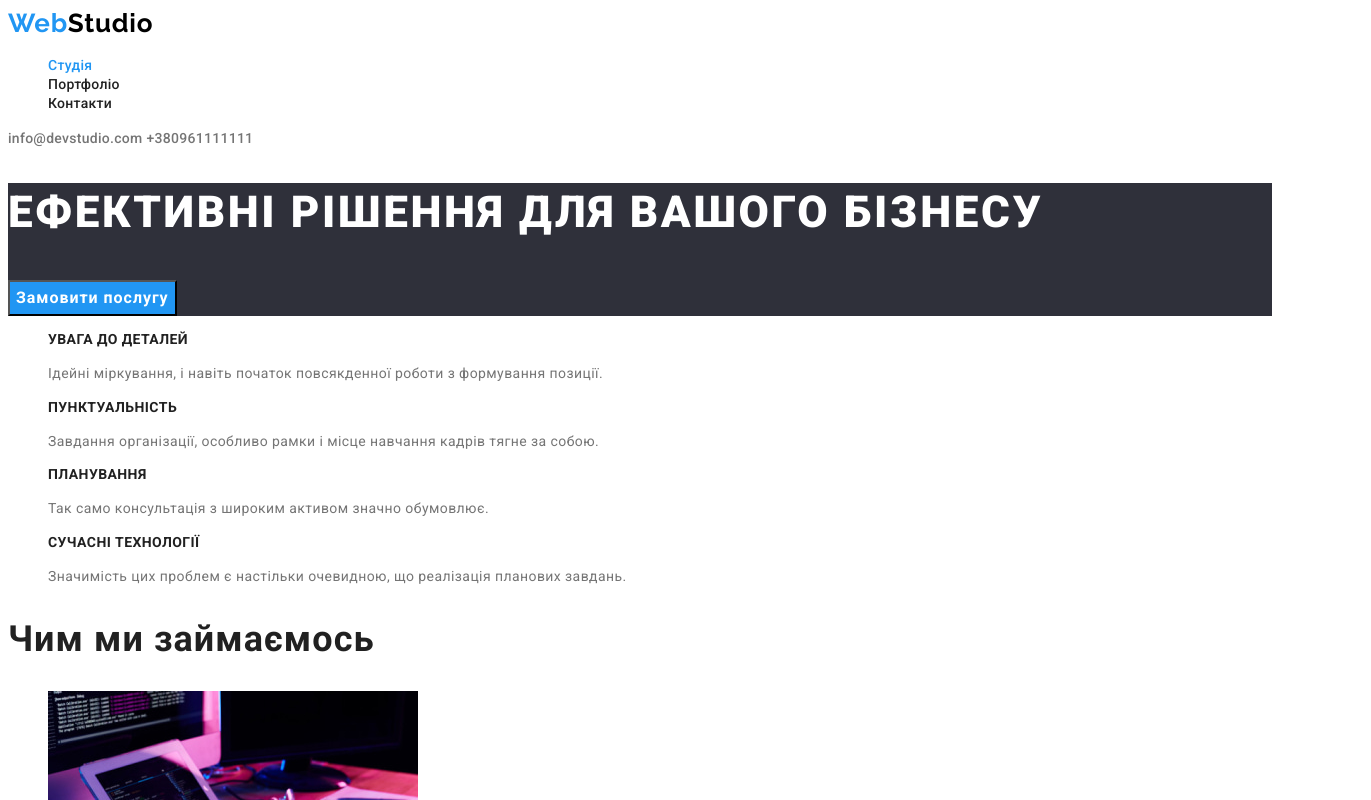
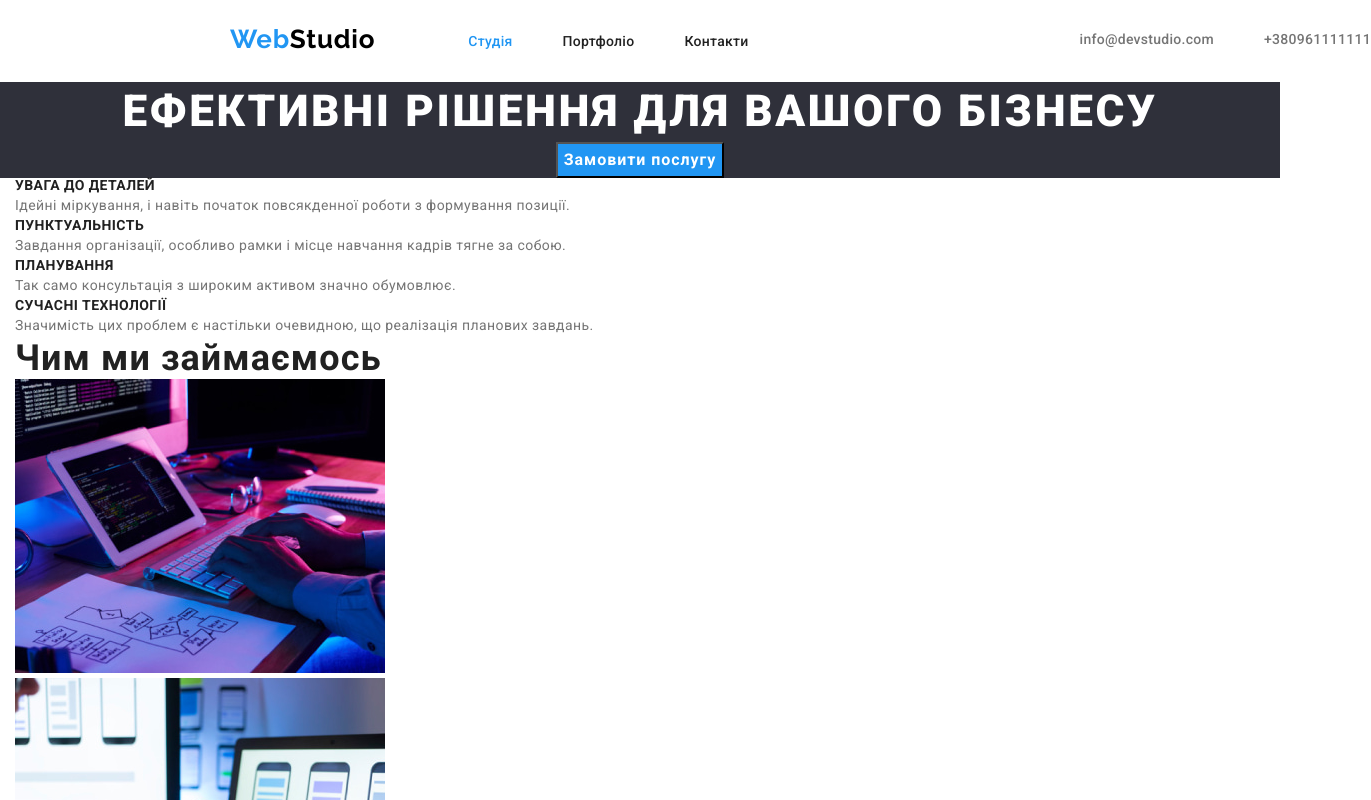
Before and after one commit to Korniy/goit-markup-hw-03, a plain HTML site: page index.html in a window 1280 px wide. Shown: the top 800 px of the page, 1371 px wide, since content can reach past the window. Drawn offline with nearby package versions, Linux system fonts and the light colour scheme.

Commit message:
Дабавляє геометрію до шапки сайту

```diff
--- a/css/styles.css
+++ b/css/styles.css
@@ -1,8 +1,8 @@
 :root {
   /* Основний шрифт */
-  --main-font: 'Roboto', sans-serif;
+  --main-font: "Roboto", sans-serif;
   /* Другорядний шрифт */
-  --secondary-font: 'Raleway', sans-serif;
+  --secondary-font: "Raleway", sans-serif;
 
   /* Основний колір */
   --main-text-color: #212121;
@@ -22,6 +22,22 @@ body {
   color: var(--main-text-color);
 }
 
+.container {
+  width: 1200px;
+  padding-right: 15px;
+  padding-left: 15px;
+}
+
+h1,
+h2,
+h3,
+p,
+ul {
+  margin-top: 0;
+  margin-bottom: 0;
+  padding-left: 0;
+}
+
 .list {
   list-style: none;
 }
@@ -30,12 +46,25 @@ body {
   text-decoration: none;
 }
 
+span {
+  color: var(--accent-text-color);
+}
+
 /* Шапка сайту HEDER */
 .header {
   background-color: var(--main-light-bg);
 }
 
+.header-container {
+  display: flex;
+}
+
 .header-link {
+  margin-top: 24px;
+  margin-right: 93px;
+  margin-bottom: 25px;
+  margin-left: 215px;
+
   font-family: var(--secondary-font);
   font-weight: 700;
   font-size: 26px;
@@ -44,8 +73,18 @@ body {
   color: #000000;
 }
 
-span {
-  color: var(--accent-text-color);
+.nav-list {
+  display: flex;
+}
+
+.nav-item {
+  display: block;
+  margin-top: 32px;
+  margin-bottom: 32px;
+}
+
+.nav-item:not(:last-child) {
+  margin-right: 50px;
 }
 
 .nav-link {
@@ -65,7 +104,12 @@ span {
   color: var(--accent-text-color);
 }
 
-.header-mail {
+.header-mail,
+.header-phone {
+  margin-top: 32px;
+  margin-bottom: 32px;
+  margin-right: 50px;
+
   font-weight: 500;
   font-size: 14px;
   line-height: 1.14;
@@ -74,11 +118,11 @@ span {
 }
 
 .header-phone {
-  font-weight: 500;
-  font-size: 14px;
-  line-height: 1.14;
-  letter-spacing: 0.02em;
-  color: var(--second-text-color);
+  margin-right: 215px;
+}
+
+.header-mail {
+  margin-left: 331px;
 }
 
 .header-phone:hover,
@@ -94,6 +138,7 @@ span {
 /* Секція герой HERO */
 .hero {
   background-color: var(--black-bg-color);
+  text-align: center;
 }
 
 .hero-title {
--- a/index.html
+++ b/index.html
@@ -5,18 +5,26 @@
     <meta http-equiv="X-UA-Compatible" content="IE=edge" />
     <meta name="viewport" content="width=device-width, initial-scale=1.0" />
     <title>WebStudio</title>
+    <!-- Шрифти goolge fonts -->
     <link rel="preconnect" href="https://fonts.googleapis.com" />
     <link rel="preconnect" href="https://fonts.gstatic.com" crossorigin />
     <link
       href="https://fonts.googleapis.com/css2?family=Raleway:wght@700&family=Roboto:wght@400;500;700;900&display=swap"
       rel="stylesheet"
     />
+    <!-- Нормалізатор стилів -->
+    <link
+      rel="stylesheet"
+      href="https://cdnjs.cloudflare.com/ajax/libs/modern-normalize/1.1.0/modern-normalize.min.css"
+    />
+    <!-- Таблиця стилів -->
     <link rel="stylesheet" href="./css/styles.css" />
   </head>
   <body>
     <!-- Шапка сайту -->
 
     <header class="header">
+      <div class="container header-container">
         <a class="header-link link" href="index.html"><span>Web</span>Studio</a>
         <nav class="nav">
           <ul class="nav-list">
@@ -26,11 +34,16 @@
             <li class="nav-item list">
               <a class="nav-link link" href="portfolio.html">Портфоліо</a>
             </li>
-          <li class="nav-item list"><a class="nav-link link" href="">Контакти</a></li>
+            <li class="nav-item list">
+              <a class="nav-link link" href="">Контакти</a>
+            </li>
           </ul>
         </nav>
-      <a class="header-mail link" href="mailto:info@devstudio.com">info@devstudio.com</a>
+        <a class="header-mail link" href="mailto:info@devstudio.com"
+          >info@devstudio.com</a
+        >
         <a class="header-phone link" href="tel:+380961111111">+380961111111</a>
+      </div>
     </header>
 
     <!-- Основний вміст сторінки -->
@@ -39,43 +52,53 @@
       <!-- Герой -->
 
       <section class="hero">
+        <div class="container-hero">
           <h1 class="hero-title">Ефективні рішення для вашого бізнесу</h1>
           <button class="hero-btn" type="button">Замовити послугу</button>
+        </div>
       </section>
 
       <!-- Секція переваги -->
 
       <section class="advantages">
+        <div class="container">
           <h2 hidden>Наші переваги</h2>
           <ul class="advantages-list">
             <li class="advantages-item list">
               <h3 class="advantages-title">Увага до деталей</h3>
               <p class="advantages-text">
-              Ідейні міркування, і навіть початок повсякденної роботи з формування позиції.
+                Ідейні міркування, і навіть початок повсякденної роботи з
+                формування позиції.
               </p>
             </li>
             <li class="advantages-item list">
               <h3 class="advantages-title">Пунктуальність</h3>
               <p class="advantages-text">
-              Завдання організації, особливо рамки і місце навчання кадрів тягне за собою.
+                Завдання організації, особливо рамки і місце навчання кадрів
+                тягне за собою.
               </p>
             </li>
             <li class="advantages-item list">
               <h3 class="advantages-title">Планування</h3>
-            <p class="advantages-text">Так само консультація з широким активом значно обумовлює.</p>
+              <p class="advantages-text">
+                Так само консультація з широким активом значно обумовлює.
+              </p>
             </li>
             <li class="advantages-item list">
               <h3 class="advantages-title">Сучасні технології</h3>
               <p class="advantages-text">
-              Значимість цих проблем є настільки очевидною, що реалізація планових завдань.
+                Значимість цих проблем є настільки очевидною, що реалізація
+                планових завдань.
               </p>
             </li>
           </ul>
+        </div>
       </section>
 
       <!-- Секція заняття-->
 
       <section class="work">
+        <div class="container">
           <h2 class="work-title">Чим ми займаємось</h2>
           <ul class="work-list">
             <li class="work-item list">
@@ -106,11 +129,13 @@
               />
             </li>
           </ul>
+        </div>
       </section>
 
       <!-- Секція команда-->
 
       <section class="team">
+        <div class="container">
           <h2 class="team-title">Наша команда</h2>
           <ul class="team-list">
             <li class="team-item list">
@@ -158,26 +183,35 @@
               <p class="team-text" lang="en">UI Designer</p>
             </li>
           </ul>
+        </div>
       </section>
     </main>
 
     <!--Підвал сайту-->
 
     <footer class="footer">
+      <div class="container">
         <a class="footer-link link" href="index.html"><span>Web</span>Studio</a>
         <address class="andress">
           <ul class="adress-list">
             <li class="adress-item list">
-            <a class="adress-desk link" href="">м. Київ, пр-т Лесі Українки, 26</a>
+              <a class="adress-desk link" href=""
+                >м. Київ, пр-т Лесі Українки, 26</a
+              >
             </li>
             <li class="adress-item list">
-            <a class="adress-link link" href="mailto:info@example.com">info@example.com</a>
+              <a class="adress-link link" href="mailto:info@example.com"
+                >info@example.com</a
+              >
             </li>
             <li class="adress-item list">
-            <a class="adress-link link" href="tel:+380991111111">+380991111111</a>
+              <a class="adress-link link" href="tel:+380991111111"
+                >+380991111111</a
+              >
             </li>
           </ul>
         </address>
+      </div>
     </footer>
   </body>
 </html>
```
Also changed, not shown: portfolio.html (+25 -6 lines). Lines whose indentation alone changed are shown as unchanged.
